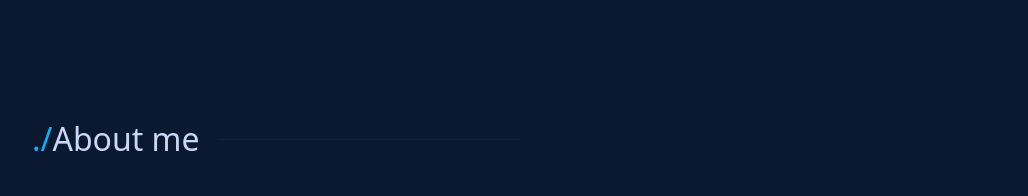
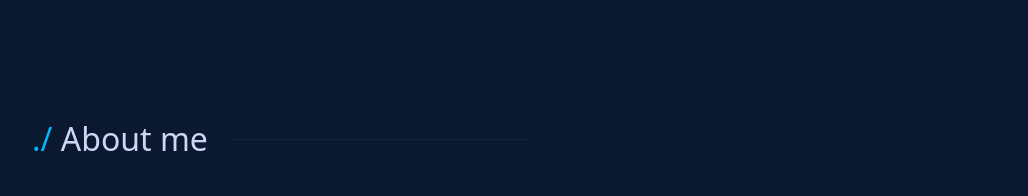
Before and after one commit to Giles-Billenness/Giles-Billenness.github.io, a React (Create React App) app: page / in a window 1280 px wide. Shown: the part 860-1056 px from the top of the page, without its empty margins (118-1146 px from the left). Built offline with nearby package versions, Linux system fonts and the light colour scheme.

Commit message:
add ./ spacing to section headers

```diff
--- a/src/components/section-header/section-header.module.scss
+++ b/src/components/section-header/section-header.module.scss
@@ -23,7 +23,7 @@
 }
 .SectionTitle:before {
   color: var(--secondaryColor);
-  content: './ ';
+  content: './\00a0';
 }
 .SectionTitle:after {
   color: var(--mainColorLight);
```
